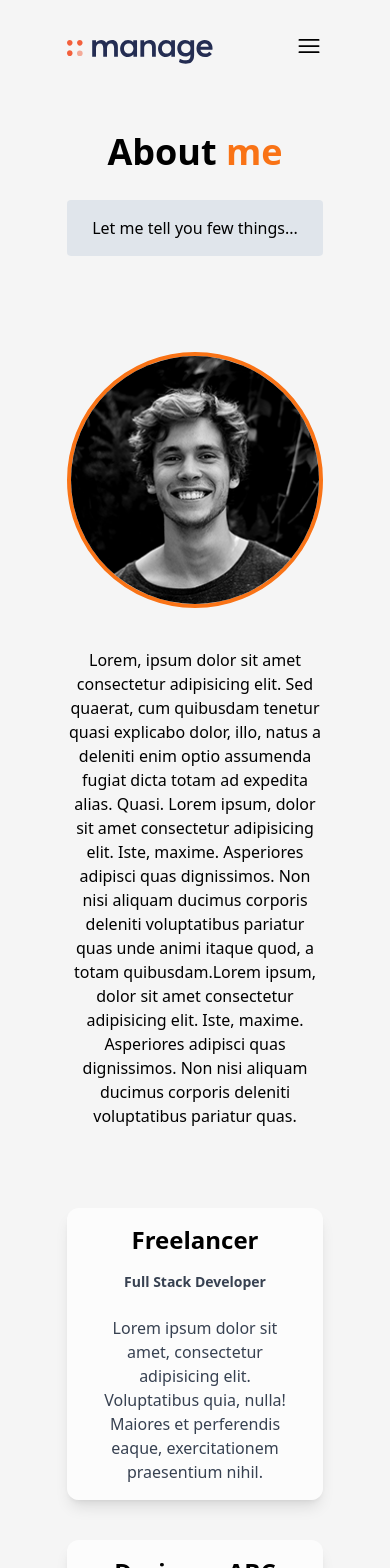
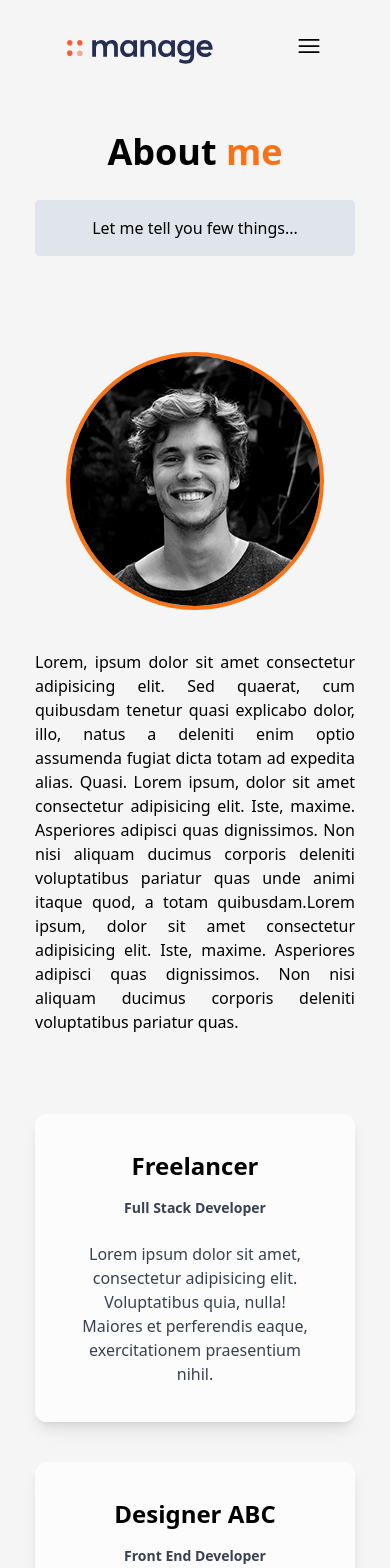
Before and after one commit to adhanif/React_Tailwind_Portfolio_APP, a React (Vite) app in the folder Frontend/: page /about in a window 390 px wide. Shown: the top 1568 px of the page. Built offline with nearby package versions, Linux system fonts and the light colour scheme; the HTML template or start-up script is replaced by a standard one.

Commit message:
cards responsiveness changed

```diff
--- a/Frontend/src/components/Aboutme.jsx
+++ b/Frontend/src/components/Aboutme.jsx
@@ -5,7 +5,7 @@ import JobCard from "./JobCard";
 export default function Aboutme() {
   return (
     <>
-      <div className="container flex flex-col  justify-between px-8   mx-auto mt-4  space-y-12 md:py-10  md:space-y-0">
+      <div className="container flex flex-col  justify-between md:px-8   mx-auto mt-4  space-y-12 md:py-10  md:space-y-0">
         <div className="mb-12">
           <h1 className="text-center lg:text-left text-4xl md:text-6xl font-semibold mb-7 mt-5">
             About <span className="text-orange-500">me</span>
@@ -24,7 +24,7 @@ export default function Aboutme() {
             />
           </div>
           <div className=" md:w-full ">
-            <p className="text-base md:text-2xl  text-center md:text-left">
+            <p className="text-base md:text-2xl  text-justify px-0 md:px-8 lg:px-0">
               Lorem, ipsum dolor sit amet consectetur adipisicing elit. Sed
               quaerat, cum quibusdam tenetur quasi explicabo dolor, illo, natus
               a deleniti enim optio assumenda fugiat dicta totam ad expedita
@@ -39,7 +39,7 @@ export default function Aboutme() {
           </div>
         </div>
       </div>
-      <div className="container grid grid-cols-6 gap-10  items-center px-8 mx-auto mt-20 mb-10 lg:grid-cols-3  md:grid-cols-2 sm:grid-cols-1 xs:grid-cols-1">
+      <div className="container grid grid-cols-6 gap-10  items-center justify-items-center md:px-8 mx-auto mt-20 mb-10 lg:grid-cols-3  md:grid-cols-2 sm:grid-cols-1 xs:grid-cols-1">
         {/* 1st card  */}
         <JobCard
           job={"Freelancer"}
--- a/Frontend/src/components/FinalProject.jsx
+++ b/Frontend/src/components/FinalProject.jsx
@@ -15,7 +15,7 @@ export default function FinalProject() {
         <div className="w-[30%]">
           <div>
             <h1 className="text-2xl font-bold mb-5 ">TypeOne Diabetes App</h1>
-            <p className="break-all">
+            <p className="text-justify">
               TypeOne is a web application designed to empower individuals with
               diabetes by providing valuable educational resources and fostering
               connections within the diabetes community. TypeOne allows
--- a/Frontend/src/components/Footer.jsx
+++ b/Frontend/src/components/Footer.jsx
@@ -96,7 +96,7 @@ export default function Footer() {
                 className="flex-1 px-4 rounded-full focus:outline-none"
                 placeholder="Subscribe "
               />
-              <button className="px-6 py-2 text-white rounded-full bg-red-900 hover:bg-brightRedLight focus:outline-none hover:scale-110">
+              <button className="px-6 py-2 text-white rounded-full bg-red-900 hover:bg-orange-500 focus:outline-none hover:scale-110">
                 Go
               </button>
             </div>
--- a/Frontend/src/components/HeroSection.jsx
+++ b/Frontend/src/components/HeroSection.jsx
@@ -40,12 +40,12 @@ export default function HeroSection() {
         </div>
       </div>
 
-      <div className="container flex flex-col-reverse items-center  text-center md:px-8 mx-auto mt-10 md:mt-40 space-y-8  lg:flex-row md:space-y-0 ">
+      {/* <div className="container flex flex-col-reverse items-center  text-center md:px-8 mx-auto mt-10 md:mt-40 space-y-8  lg:flex-row md:space-y-0 ">
         <div className="flex flex-col  text-center  space-y-12 pr-0 md:pr-5 lg:w-1/2  md:mt-10">
-          <h1 className=" text-3xl font-bold text-center  md:text-5xl  md:text-left  sm:text-4xl ">
+          <h1 className=" text-3xl font-bold text-justify  md:text-5xl  md:text-left  sm:text-4xl ">
             Render ideas to perfection and make visible what yet to come
           </h1>
-          <p className="text-center md:text-left">
+          <p className="  text-justify">
             Lorem ipsum dolor sit, amet consectetur adipisicing elit. Sapiente
             non dolorum fugiat magnam quasi modi illum sequi commodi officiis
             corporis officia, fugit dolores suscipit. Illum mollitia sint
@@ -63,18 +63,18 @@ export default function HeroSection() {
               Read more
             </button>
           </div>
-        </div>
+        </div> */}
 
-        {/* image  */}
-        <div className=" sm:w-1/2  md:w-full lg:w-full ">
+      {/* image  */}
+      {/* <div className=" sm:w-1/2  md:w-full lg:w-full ">
           <img src={hero} alt="" className="w-full mb-6 md:mb-0 md:w-full " />
         </div>
-      </div>
+      </div> */}
 
       <h1 className=" mt-20 md:mt-40 font-bold text-4xl md:text-6xl mb-2 text-center underline underline-offset-8 decoration-red-900 ">
         Services
       </h1>
-      <div className="container grid grid-cols-6 gap-10    items-center md:px-8 mx-auto mt-20 mb-20 lg:grid-cols-3  md:grid-cols-2 sm:grid-cols-1 xs:grid-cols-1 ">
+      <div className="container grid grid-cols-1 md:grid-cols-2 lg:grid-cols-3  gap-10    items-center md:px-8 mx-auto mt-20 mb-20 justify-items-center  ">
         <SkillsCard logo={webdevelopment} heading={"WEB DEVELOPMENT"} />
         <SkillsCard logo={webdesign} heading={"WEB DESIGN"} />
         <SkillsCard logo={responsivedesign} heading={"RESPONSIVE DESIGN"} />
--- a/Frontend/src/components/JobCard.jsx
+++ b/Frontend/src/components/JobCard.jsx
@@ -3,11 +3,11 @@ import React from "react";
 export default function JobCard({ job, position, detail }) {
   return (
     <>
-      <div className="max-w-sm rounded-xl overflow-hidden shadow-lg bg-white bg-opacity-75 duration-300 ease-in-out hover:scale-110">
+      <div className="max-w-xl rounded-xl overflow-hidden shadow-lg bg-white bg-opacity-75 duration-300 ease-in-out hover:scale-110 p-5">
         <div className="px-6 py-4 text-center md:text-left">
           <h1 className="font-bold text-2xl mb-4">{job}</h1>
           <p className="mb-6 font-bold text-sm text-gray-700">{position}</p>
-          <p className="text-gray-700 text-base">{detail}</p>
+          <p className="text-gray-700 text-base ">{detail}</p>
         </div>
       </div>
     </>
--- a/Frontend/src/components/Navbar.jsx
+++ b/Frontend/src/components/Navbar.jsx
@@ -62,7 +62,7 @@ export default function Navbar() {
             })}
           </div>
           <button
-            className="hidden   md:block p-2  text-white bg-red-900 rounded-full text-center  hover:bg-brightRedLigh focus:outline-none hover:scale-110"
+            className="hidden   md:block p-2 px-4  text-white bg-red-900 hover:bg-orange-500  rounded-full text-center  hover:bg-brightRedLigh focus:outline-none hover:scale-110"
             onClick={() => {
               navigate("/contact");
             }}
--- a/Frontend/src/components/Portfolio.jsx
+++ b/Frontend/src/components/Portfolio.jsx
@@ -9,7 +9,7 @@ export default function Portfolio() {
       <h1 className=" mt-10 md:mt-20 font-bold text-4xl md:text-6xl text-center underline underline-offset-8 decoration-red-900 ">
         Projects
       </h1>
-      <div className="container mx-auto flex flex-col  items-center mt-20">
+      <div className="container mx-auto flex flex-col justify-items-center items-center mt-20">
         <NavLink to="/finalProject">
           <ProjectCard heading={"TypeOne Diabetes App"} img={image} />
         </NavLink>
--- a/Frontend/src/components/SkillSection.jsx
+++ b/Frontend/src/components/SkillSection.jsx
@@ -15,7 +15,7 @@ export default function SkillSection() {
       <h1 className="mt-40 font-bold text-6xl mb-2 text-center underline underline-offset-8 decoration-red-900 ">
         Skills
       </h1>
-      <div className="container grid grid-cols-6 gap-10    items-center md:px-8 mx-auto mt-20 mb-20 lg:grid-cols-3  md:grid-cols-2 sm:grid-cols-1 xs:grid-cols-1 ">
+      <div className="container grid grid-cols-6 gap-10   justify-items-center md:px-8 mx-auto mt-20 mb-20 lg:grid-cols-3  md:grid-cols-2 sm:grid-cols-1 xs:grid-cols-1 ">
         {/* 1st card  */}
         <SkillsCard logo={html5} heading={"HTML 5"} />
 
```
